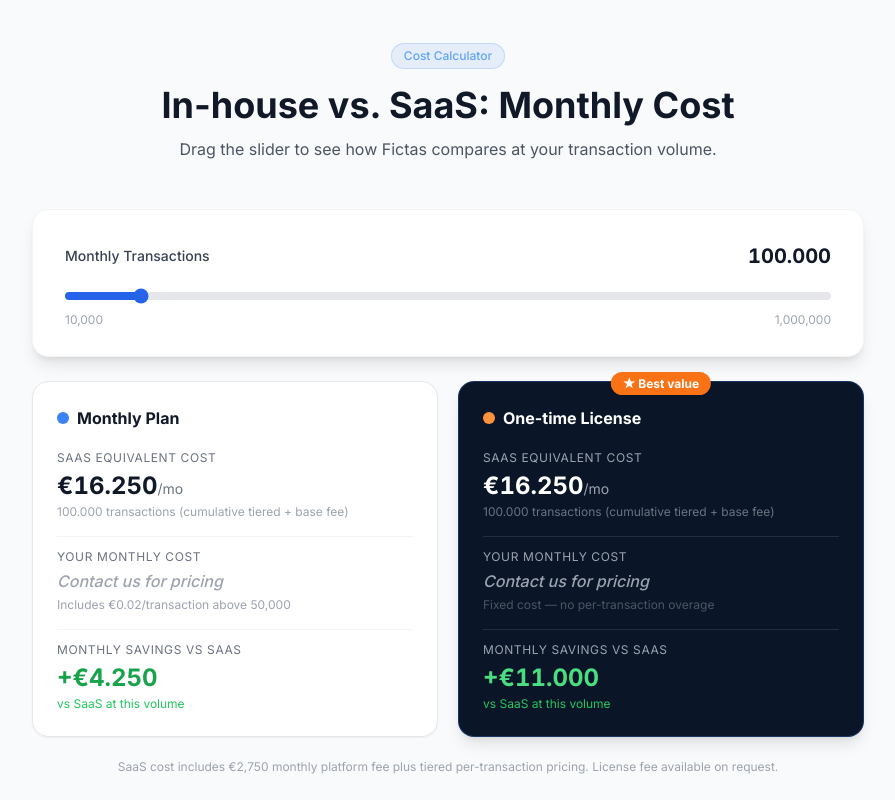
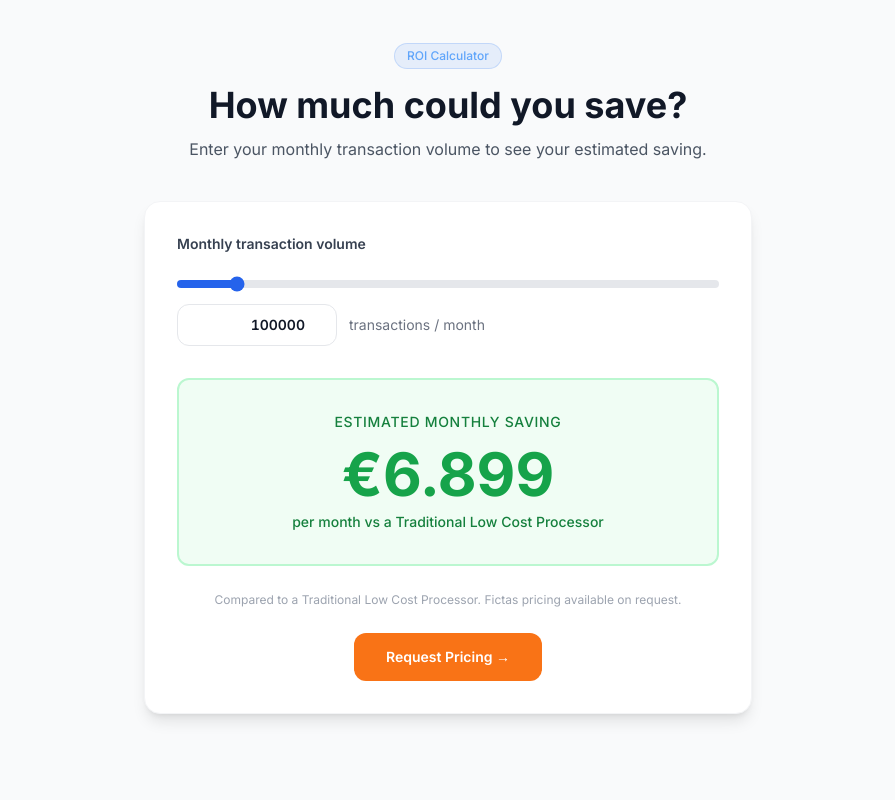
Before and after one commit to johanvaatstra-cloud/website-fictas, a Vue app: page /pricing in a window 1280 px wide. Shown: the part 600-1400 px from the top of the page, without its empty margins (192-1087 px from the left). Built offline with nearby package versions, Linux system fonts and the light colour scheme; the HTML template or start-up script is replaced by a standard one.

Commit message:
Rewrite calculator: Traditional Low Cost Processor vs Fictas one-time

```diff
--- a/src/components/pricing/CostCalculator.vue
+++ b/src/components/pricing/CostCalculator.vue
@@ -1,206 +1,169 @@
 <script setup>
-import { ref, computed } from 'vue'
+import { ref, computed, watch } from 'vue'
+import { RouterLink } from 'vue-router'
 import SectionLabel from '../shared/SectionLabel.vue'
 
-// ── Internal constants — never rendered in the DOM ──────────
-const AZURE_PER_MONTH              = 2100
-const MONTHLY_LICENSE              = 8900
-const ONETIME_LICENSE              = 189000
-const DEPRECIATION_MONTHS         = 60
-const SAAS_BASE_FEE                = 2750
-const FICTAS_EXTRA_PER_TRANSACTION = 0.02   // monthly plan only, above 50 000 tx
+// ── Internal constants — NEVER rendered in the DOM ──────────
+const AZURE_PER_MONTH     = 2100
+const ONETIME_LICENSE     = 189000
+const DEPRECIATION_MONTHS = 60
+const FICTAS_TOTAL        = AZURE_PER_MONTH + (ONETIME_LICENSE / DEPRECIATION_MONTHS)
 
-// One-time amortised total (constant — internal only)
-const TOTAL_ONETIME_AMORT =
-  AZURE_PER_MONTH + ONETIME_LICENSE / DEPRECIATION_MONTHS   // 5 250
+// Traditional Low Cost Processor cost model (competitor — never label or display components)
+const TRAD_PROCESSING_RATE = 0.08
+const TRAD_TOKENISATION    = 2348.40
+const TRAD_SMS             = 352.26
+const TRAD_SETUP_MONTHLY   = 1448.18
+const TRAD_FIXED           = TRAD_TOKENISATION + TRAD_SMS + TRAD_SETUP_MONTHLY
 
-// ── SaaS cost: base fee + cumulative tiered per-tx pricing ──
-function calculateSaasCost(t) {
-  const tiers = [
-    { max: 10000,    rate: 0.20 },
-    { max: 50000,    rate: 0.15 },
-    { max: 200000,   rate: 0.11 },
-    { max: 500000,   rate: 0.08 },
-    { max: Infinity, rate: 0.05 },
-  ]
-  let cost      = SAAS_BASE_FEE
-  let remaining = t
-  let prev      = 0
-  for (const tier of tiers) {
-    const inTier = Math.min(remaining, tier.max - prev)
-    cost      += inTier * tier.rate
-    remaining -= inTier
-    prev       = tier.max
-    if (remaining <= 0) break
-  }
-  return cost
+function calculateTradCost(t) {
+  return t * TRAD_PROCESSING_RATE + TRAD_FIXED
 }
 
-// ── Fictas monthly plan total (variable — internal only) ────
-function fictasMonthlyTotal(t) {
-  return AZURE_PER_MONTH
-    + MONTHLY_LICENSE
-    + Math.max(0, (t - 50000) * FICTAS_EXTRA_PER_TRANSACTION)
-}
+// Break-even: TRAD_FIXED + t × TRAD_RATE = FICTAS_TOTAL
+// → t = (FICTAS_TOTAL − TRAD_FIXED) / TRAD_RATE
+const BREAK_EVEN_VOLUME = Math.ceil(
+  (FICTAS_TOTAL - TRAD_FIXED) / TRAD_PROCESSING_RATE
+)
 
 // ── Slider config ───────────────────────────────────────────
-const MIN = 10000
-const MAX = 1000000
+const MIN  = 1000
+const MAX  = 1000000
+const STEP = 1000
 
 // ── Reactive state ──────────────────────────────────────────
 const transactions = ref(100000)
+
+// Keep value in range when typed manually
+watch(transactions, (val) => {
+  if (val < MIN) transactions.value = MIN
+  if (val > MAX) transactions.value = MAX
+})
 
 // ── Computed ────────────────────────────────────────────────
 const sliderPct = computed(() =>
   ((transactions.value - MIN) / (MAX - MIN)) * 100
 )
 
-const saasCost        = computed(() => calculateSaasCost(transactions.value))
-const fictasMonthly   = computed(() => fictasMonthlyTotal(transactions.value))
-const savingsMonthly  = computed(() => saasCost.value - fictasMonthly.value)
-const savingsOnetime  = computed(() => saasCost.value - TOTAL_ONETIME_AMORT)
+const savings = computed(() =>
+  calculateTradCost(transactions.value) - FICTAS_TOTAL
+)
 
 // ── Format helpers ──────────────────────────────────────────
 function fEuro(val) {
-  const abs = Math.abs(Math.round(val))
-  const str = '€' + abs.toLocaleString('nl-NL')
-  return val < 0 ? '−' + str : str
+  return '€' + Math.round(val).toLocaleString('nl-NL')
 }
-function fNum(n) { return Math.round(n).toLocaleString('nl-NL') }
+function fNum(n) {
+  return Math.round(n).toLocaleString('nl-NL')
+}
 </script>
 
 <template>
   <section class="bg-gray-50 py-24">
-    <div class="max-w-4xl mx-auto px-4 sm:px-6 lg:px-8">
+    <div class="max-w-2xl mx-auto px-4 sm:px-6 lg:px-8">
 
       <!-- Header -->
-      <div class="text-center mb-12">
-        <SectionLabel text="Cost Calculator" />
+      <div class="text-center mb-10">
+        <SectionLabel text="ROI Calculator" />
         <h2 class="text-4xl font-bold text-gray-900 mt-4 mb-3">
-          In-house vs. SaaS: Monthly Cost
+          How much could you save?
         </h2>
-        <p class="text-gray-600">Drag the slider to see how Fictas compares at your transaction volume.</p>
+        <p class="text-gray-600">
+          Enter your monthly transaction volume to see your estimated saving.
+        </p>
       </div>
 
-      <!-- Slider card -->
-      <div class="bg-white rounded-2xl shadow-lg border border-gray-100 px-8 pt-8 pb-7 mb-6">
-        <div class="flex justify-between items-center mb-3">
-          <span class="text-sm font-medium text-gray-700">Monthly Transactions</span>
-          <span class="text-xl font-bold text-gray-900 tabular-nums">{{ fNum(transactions) }}</span>
-        </div>
+      <!-- Calculator card -->
+      <div class="bg-white rounded-2xl shadow-lg border border-gray-100 p-8">
+
+        <!-- Volume input -->
+        <div class="mb-8">
+          <label class="block text-sm font-semibold text-gray-700 mb-4">
+            Monthly transaction volume
+          </label>
+
+          <!-- Slider -->
           <input
             v-model.number="transactions"
             type="range"
             :min="MIN"
             :max="MAX"
-          step="5000"
-          class="w-full h-2 rounded-full appearance-none cursor-pointer accent-blue-600"
+            :step="STEP"
+            class="w-full h-2 rounded-full appearance-none cursor-pointer accent-blue-600 mb-4"
             :style="{
               background: `linear-gradient(to right, #2563eb 0%, #2563eb ${sliderPct}%, #e5e7eb ${sliderPct}%, #e5e7eb 100%)`
             }"
           />
-        <div class="flex justify-between mt-1.5">
-          <span class="text-xs text-gray-400">10,000</span>
-          <span class="text-xs text-gray-400">1,000,000</span>
+
+          <!-- Numeric input + label -->
+          <div class="flex items-center gap-3">
+            <input
+              v-model.number="transactions"
+              type="number"
+              :min="MIN"
+              :max="MAX"
+              :step="STEP"
+              class="w-40 border border-gray-200 rounded-xl px-4 py-2.5 text-sm font-semibold text-gray-900 focus:outline-none focus:border-blue-500 transition-colors tabular-nums text-right"
+            />
+            <span class="text-sm text-gray-500">transactions / month</span>
           </div>
         </div>
 
-      <!-- Two-column plan comparison -->
-      <div class="grid grid-cols-1 sm:grid-cols-2 gap-5 mb-5">
+        <!-- Result display -->
+        <div class="rounded-xl border-2 p-8 text-center mb-6 transition-all"
+          :class="savings > 0
+            ? 'bg-green-50 border-green-200'
+            : 'bg-gray-50 border-gray-200'"
+        >
+          <!-- Savings > 0 -->
+          <template v-if="savings > 0">
+            <p class="text-sm font-medium text-green-700 uppercase tracking-wider mb-3">
+              Estimated monthly saving
+            </p>
+            <p class="text-6xl font-bold text-green-600 tabular-nums mb-2">
+              {{ fEuro(savings) }}
+            </p>
+            <p class="text-green-700 text-sm font-medium">per month vs a Traditional Low Cost Processor</p>
+          </template>
 
-        <!-- Monthly Plan -->
-        <div class="bg-white rounded-2xl border border-gray-200 shadow-sm p-6">
-          <div class="flex items-center gap-2 mb-5">
-            <div class="w-3 h-3 rounded-full bg-blue-500 flex-shrink-0"></div>
-            <h3 class="font-bold text-gray-900 text-base">Monthly Plan</h3>
+          <!-- Savings = 0 -->
+          <template v-else-if="savings === 0">
+            <p class="text-2xl font-bold text-gray-700">Break-even point</p>
+            <p class="text-gray-500 text-sm mt-2">
+              At {{ fNum(transactions) }} transactions/month, costs are equal.
+            </p>
+          </template>
+
+          <!-- Savings < 0 — never show negative number -->
+          <template v-else>
+            <p class="text-sm font-medium text-gray-500 uppercase tracking-wider mb-3">
+              Break-even at
+            </p>
+            <p class="text-4xl font-bold text-gray-800 tabular-nums mb-2">
+              {{ fNum(BREAK_EVEN_VOLUME) }}
+            </p>
+            <p class="text-gray-500 text-sm">
+              transactions / month — increase volume to start saving
+            </p>
+          </template>
         </div>
 
-          <div class="space-y-4">
+        <!-- Footnote -->
+        <p class="text-xs text-gray-400 text-center leading-relaxed mb-6">
+          Compared to a Traditional Low Cost Processor. Fictas pricing available on request.
+        </p>
 
-            <div>
-              <p class="text-xs text-gray-500 uppercase tracking-wider mb-1">SaaS equivalent cost</p>
-              <p class="text-2xl font-bold text-gray-900 tabular-nums">
-                {{ fEuro(saasCost) }}<span class="text-sm font-normal text-gray-500">/mo</span>
-              </p>
-              <p class="text-xs text-gray-400 mt-0.5">{{ fNum(transactions) }} transactions (cumulative tiered + base fee)</p>
-            </div>
-
-            <div class="pt-3 border-t border-gray-100">
-              <p class="text-xs text-gray-500 uppercase tracking-wider mb-1">Your monthly cost</p>
-              <p class="text-base font-medium text-gray-400 italic">Contact us for pricing</p>
-              <!-- Per-tx overage note — rate only, no base amounts -->
-              <p class="text-xs text-gray-400 mt-1">Includes €0.02/transaction above 50,000</p>
-            </div>
-
-            <div class="pt-3 border-t border-gray-100">
-              <p class="text-xs text-gray-500 uppercase tracking-wider mb-1">Monthly savings vs SaaS</p>
-              <p
-                class="text-2xl font-bold tabular-nums"
-                :class="savingsMonthly >= 0 ? 'text-green-600' : 'text-amber-500'"
+        <!-- CTA -->
+        <div class="text-center">
+          <RouterLink
+            to="/contact"
+            class="inline-flex items-center gap-2 bg-orange-500 hover:bg-orange-400 text-white font-semibold px-8 py-3.5 rounded-xl transition-colors text-sm"
           >
-                {{ savingsMonthly >= 0 ? '+' : '' }}{{ fEuro(savingsMonthly) }}
-              </p>
-              <p class="text-xs mt-0.5" :class="savingsMonthly >= 0 ? 'text-green-500' : 'text-amber-400'">
-                {{ savingsMonthly >= 0 ? 'vs SaaS at this volume' : 'SaaS cheaper at this volume' }}
-              </p>
+            Request Pricing →
+          </RouterLink>
         </div>
 
       </div>
     </div>
-
-        <!-- One-time License -->
-        <div class="bg-[#0a1628] rounded-2xl border border-blue-500/30 shadow-lg p-6 relative">
-          <div class="absolute -top-3 left-1/2 -translate-x-1/2">
-            <span class="bg-orange-500 text-white text-xs font-bold px-3 py-1 rounded-full shadow">
-              ★ Best value
-            </span>
-          </div>
-
-          <div class="flex items-center gap-2 mb-5">
-            <div class="w-3 h-3 rounded-full bg-orange-400 flex-shrink-0"></div>
-            <h3 class="font-bold text-white text-base">One-time License</h3>
-          </div>
-
-          <div class="space-y-4">
-
-            <div>
-              <p class="text-xs text-gray-400 uppercase tracking-wider mb-1">SaaS equivalent cost</p>
-              <p class="text-2xl font-bold text-white tabular-nums">
-                {{ fEuro(saasCost) }}<span class="text-sm font-normal text-gray-400">/mo</span>
-              </p>
-              <p class="text-xs text-gray-500 mt-0.5">{{ fNum(transactions) }} transactions (cumulative tiered + base fee)</p>
-            </div>
-
-            <div class="pt-3 border-t border-white/10">
-              <p class="text-xs text-gray-400 uppercase tracking-wider mb-1">Your monthly cost</p>
-              <p class="text-base font-medium text-gray-400 italic">Contact us for pricing</p>
-              <p class="text-xs text-gray-600 mt-1">Fixed cost — no per-transaction overage</p>
-            </div>
-
-            <div class="pt-3 border-t border-white/10">
-              <p class="text-xs text-gray-400 uppercase tracking-wider mb-1">Monthly savings vs SaaS</p>
-              <p
-                class="text-2xl font-bold tabular-nums"
-                :class="savingsOnetime >= 0 ? 'text-green-400' : 'text-amber-400'"
-              >
-                {{ savingsOnetime >= 0 ? '+' : '' }}{{ fEuro(savingsOnetime) }}
-              </p>
-              <p class="text-xs mt-0.5" :class="savingsOnetime >= 0 ? 'text-green-500' : 'text-amber-500'">
-                {{ savingsOnetime >= 0 ? 'vs SaaS at this volume' : 'SaaS cheaper at this volume' }}
-              </p>
-            </div>
-
-          </div>
-        </div>
-
-      </div>
-
-      <!-- Footer note -->
-      <p class="text-xs text-gray-400 text-center leading-relaxed">
-        SaaS cost includes €2,750 monthly platform fee plus tiered per-transaction pricing.
-        License fee available on request.
-      </p>
-
-    </div>
   </section>
 </template>
```
Lines whose indentation alone changed are shown as unchanged.
